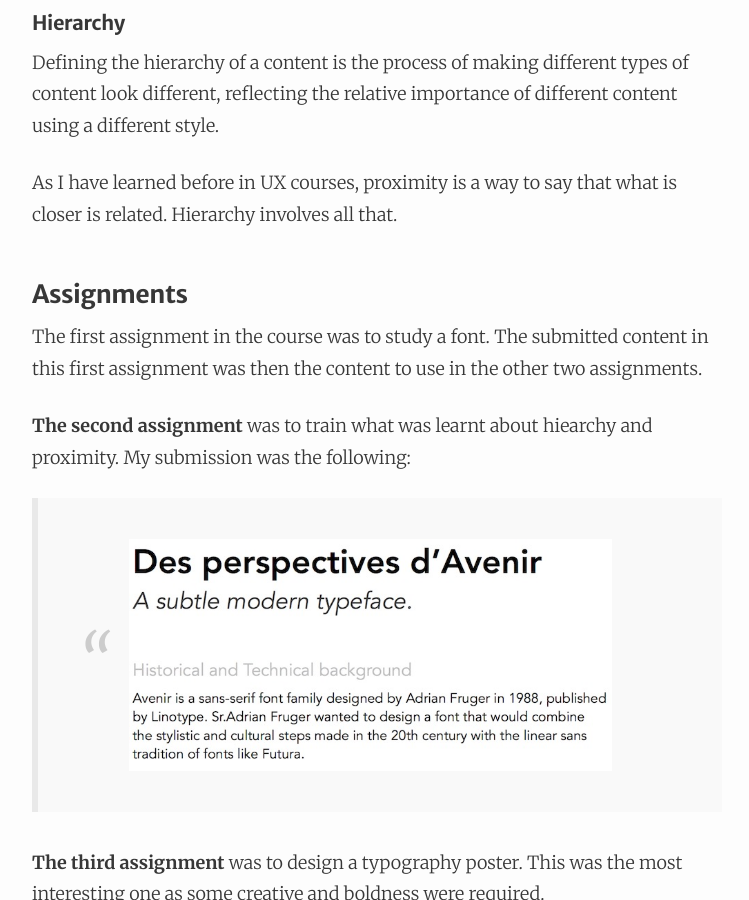
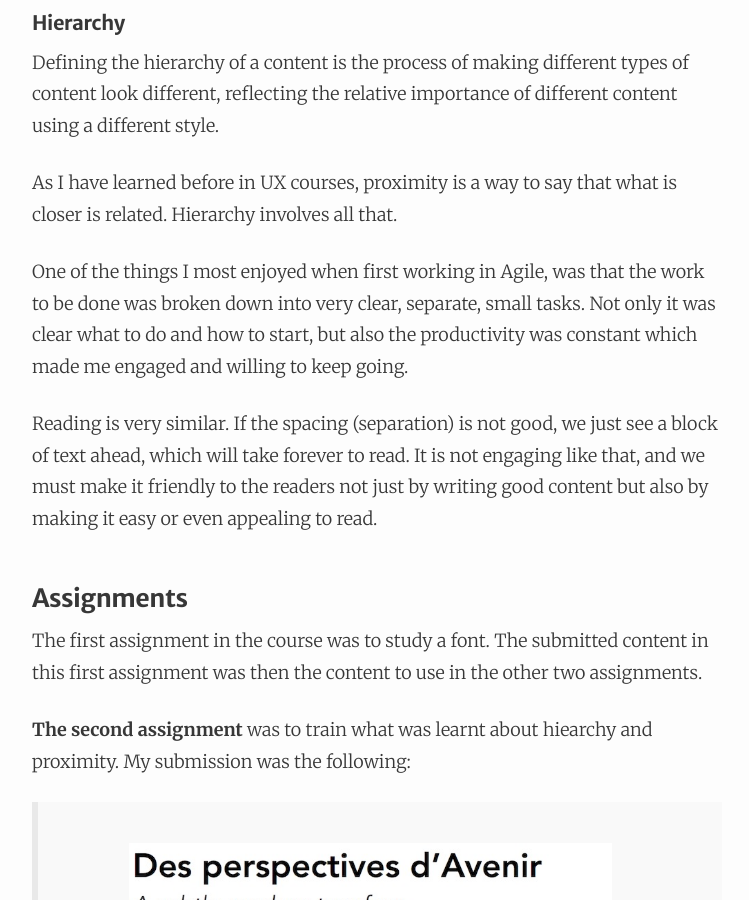
Before and after one commit to NunoAlexandre/nunoalexandre.github.io, a Jekyll site: the page built from _posts/2016-12-30-the-craft-of-typography.markdown, in a window 1280 px wide and 900 px high, scrolled down 3746 px. Shown: the whole window, without its empty margins (263-1012 px from the left). Built offline with Jekyll 4.4.1, drawn with Linux system fonts in a browser that asks for light colours; comment, search, counter and statistics services are not loaded.

Commit message:
Adding more about the importance of spacing

```diff
--- a/_posts/2016-12-30-the-craft-of-typography.markdown
+++ b/_posts/2016-12-30-the-craft-of-typography.markdown
@@ -65,6 +65,11 @@ Defining the hierarchy of a content is the process of making different types of
 
 As I have learned before in UX courses, proximity is a way to say that what is closer is related. Hierarchy involves all that.
 
+One of the things I most enjoyed when first working in Agile, was that the work to be done was broken down into very clear, separate, small tasks.
+Not only it was clear what to do and how to start, but also the productivity was constant which made me engaged and willing to keep going.
+
+Reading is very similar. If the spacing (separation) is not good, we just see a block of text ahead, which will take forever to read. It is not engaging like that, and we must make it friendly to the readers not just by writing good content but also by making it easy or even appealing to read.
+
 
 ### Assignments
 
```
